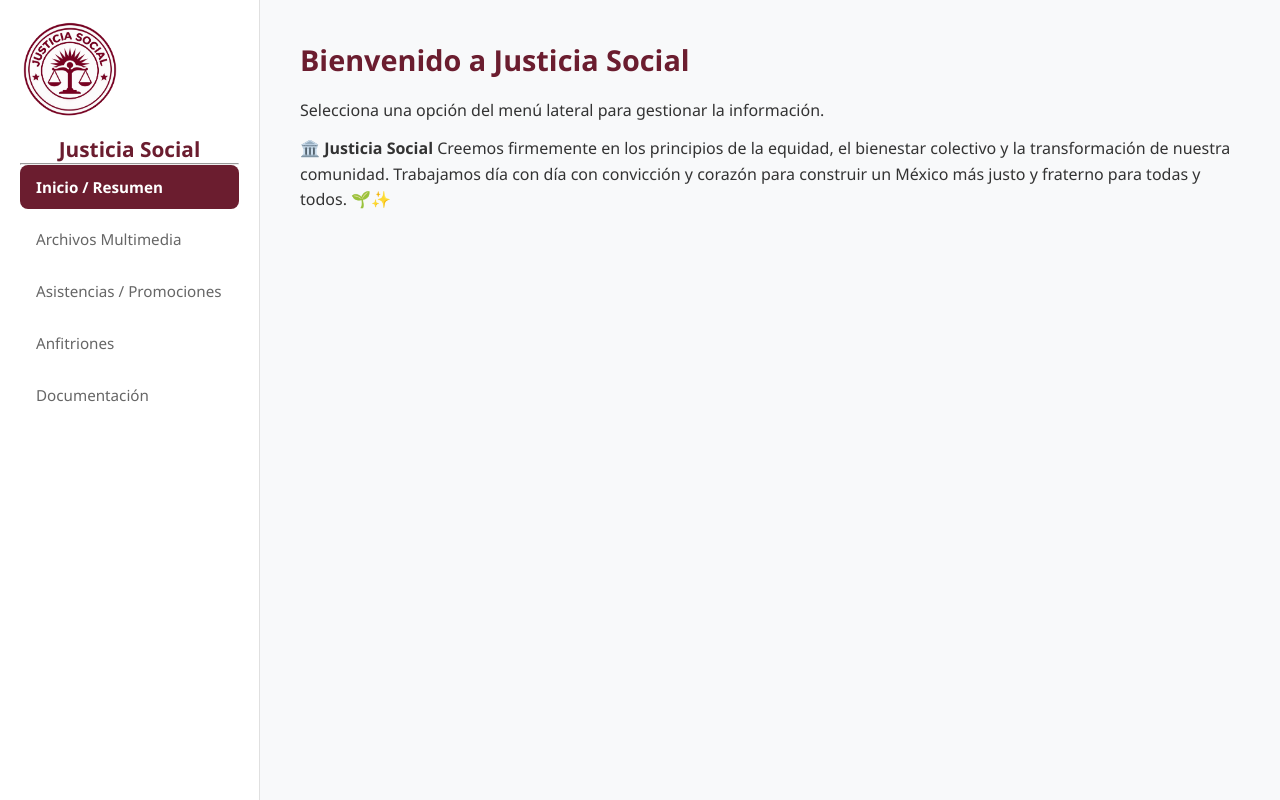
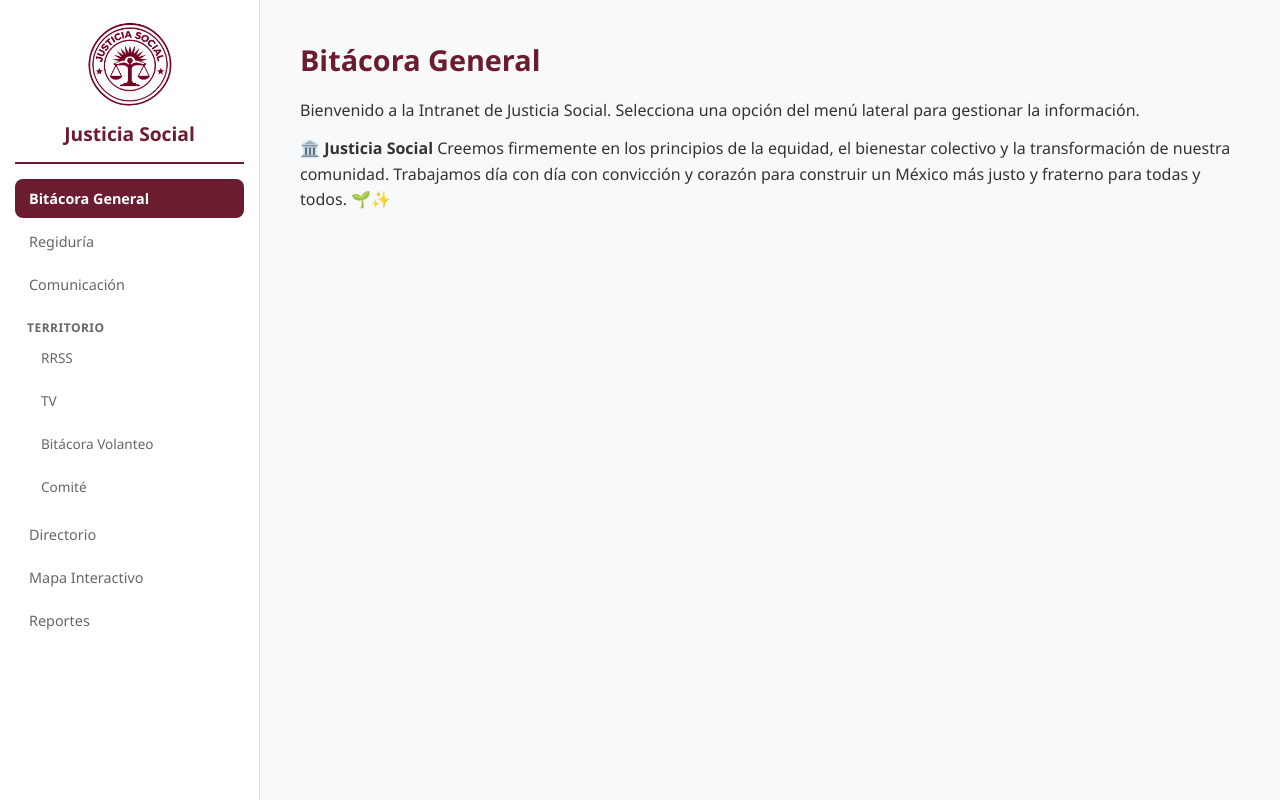
Before and after one commit to Ghost-118/justicia.social, a website: page index.html in a window 1280 px wide. Drawn offline with Linux system fonts and the light colour scheme; no server answers.

Commit message:
Actualización de la intranet: nueva navegación jerárquica y secciones de Territorio

```diff
--- a/index.html
+++ b/index.html
@@ -10,33 +10,76 @@
 
     <!-- Menú Lateral -->
     <div class="sidebar">
-        <div class="brand">
+        <div class="sidebar-header">
             <img src="logo.png" alt="Logo Justicia Social" class="sidebar-logo">
             <h2>Justicia Social</h2>
         </div>
-        <hr>
-        <button class="nav-btn active" onclick="showSection('resumen', event)">Inicio / Resumen</button>
-        <button class="nav-btn" onclick="showSection('multimedia', event)">Archivos Multimedia</button>
-        <button class="nav-btn" onclick="showSection('asistencias', event)">Asistencias / Promociones</button>
-        <button class="nav-btn" onclick="showSection('anfitriones', event)">Anfitriones</button>
-        <button class="nav-btn" onclick="showSection('documentacion', event)">Documentación</button>
+
+        <button class="nav-btn active" onclick="showSection('bitacora', event)">Bitácora General</button>
+        <button class="nav-btn" onclick="showSection('regiduria', event)">Regiduría</button>
+        <button class="nav-btn" onclick="showSection('comunicacion', event)">Comunicación</button>
+
+        <!-- Grupo Territorio -->
+        <div class="nav-group">
+            <span class="nav-header">Territorio</span>
+            <button class="nav-btn sub-item" onclick="showSection('rrss', event)">RRSS</button>
+            <button class="nav-btn sub-item" onclick="showSection('tv', event)">TV</button>
+            <button class="nav-btn sub-item" onclick="showSection('volanteo', event)">Bitácora Volanteo</button>
+            <button class="nav-btn sub-item" onclick="showSection('comite', event)">Comité</button>
+        </div>
+
+        <button class="nav-btn" onclick="showSection('directorio', event)">Directorio</button>
+        <button class="nav-btn" onclick="showSection('mapa', event)">Mapa Interactivo</button>
+        <button class="nav-btn" onclick="showSection('reportes', event)">Reportes</button>
     </div>
 
     <!-- Contenido Principal -->
     <div class="main-content">
 
-        <!-- Inicio / Resumen -->
-        <div id="resumen" class="section active">
-            <h1>Bienvenido a Justicia Social</h1>
-            <p>Selecciona una opción del menú lateral para gestionar la información.</p>
+        <!-- Bitácora General -->
+        <div id="bitacora" class="section active">
+            <h1>Bitácora General</h1>
+            <p>Bienvenido a la Intranet de Justicia Social. Selecciona una opción del menú lateral para gestionar la información.</p>
             <p style="margin-top: 15px; line-height: 1.6;">
                 🏛️ <strong>Justicia Social</strong> Creemos firmemente en los principios de la equidad, el bienestar colectivo y la transformación de nuestra comunidad. Trabajamos día con día con convicción y corazón para construir un México más justo y fraterno para todas y todos. 🌱✨
             </p>
         </div>
 
-        <!-- Archivos Multimedia -->
-        <div id="multimedia" class="section">
-            <h1>Carga de Archivos Multimedia</h1>
+        <!-- Regiduría -->
+        <div id="regiduria" class="section">
+            <h1>Regiduría</h1>
+            <div class="card">
+                <p>Gestión de asuntos de Regiduría y acuerdos municipales.</p>
+            </div>
+        </div>
+
+        <!-- Comunicación -->
+        <div id="comunicacion" class="section">
+            <h1>Comunicación</h1>
+            <div class="card">
+                <p>Módulo de prensa, comunicados y vinculación institucional.</p>
+            </div>
+        </div>
+
+        <!-- Territorio - RRSS -->
+        <div id="rrss" class="section">
+            <h1>Territorio — Redes Sociales (RRSS)</h1>
+            <div class="card">
+                <p>Seguimiento e indicadores de difusión en redes sociales por territorio.</p>
+            </div>
+        </div>
+
+        <!-- Territorio - TV -->
+        <div id="tv" class="section">
+            <h1>Territorio — TV</h1>
+            <div class="card">
+                <p>Monitoreo y contenidos de televisión y medios audiovisuales.</p>
+            </div>
+        </div>
+
+        <!-- Territorio - Bitácora Volanteo -->
+        <div id="volanteo" class="section">
+            <h1>Territorio — Bitácora de Volanteo</h1>
             <div class="card">
                 <form id="mediaForm">
                     <div class="form-group">
@@ -74,9 +117,9 @@
             </div>
         </div>
 
-        <!-- Asistencias / Promociones -->
-        <div id="asistencias" class="section">
-            <h1>Registro de Asistencias y Promociones</h1>
+        <!-- Territorio - Comité -->
+        <div id="comite" class="section">
+            <h1>Territorio — Comité</h1>
             <div class="card">
                 <form id="asistenciaForm">
                     <div class="form-group">
@@ -94,14 +137,14 @@
             </div>
 
             <div class="card">
-                <h2>Historial de Registros</h2>
+                <h2>Historial de Registros de Comité</h2>
                 <div id="asistenciasContainer" class="media-grid"></div>
             </div>
         </div>
 
-        <!-- Anfitriones -->
-        <div id="anfitriones" class="section">
-            <h1>Gestión de Anfitriones</h1>
+        <!-- Directorio -->
+        <div id="directorio" class="section">
+            <h1>Directorio de Anfitriones y Contactos</h1>
             <div class="card">
                 <form id="hostForm">
                     <div class="form-group">
@@ -123,12 +166,12 @@
                         <label>Correo de Contacto:</label>
                         <input type="email" id="hostEmail" required>
                     </div>
-                    <button type="submit" class="btn-submit">Agregar Anfitrión</button>
+                    <button type="submit" class="btn-submit">Agregar Registro</button>
                 </form>
             </div>
 
             <div class="card">
-                <h2>Lista de Anfitriones</h2>
+                <h2>Lista del Directorio</h2>
                 <table>
                     <thead>
                         <tr>
@@ -144,10 +187,20 @@
             </div>
         </div>
 
-        <!-- Documentación -->
-        <div id="documentacion" class="section">
-            <h1>Documentación del Sistema</h1>
-            <p>Guías y recursos institucionales.</p>
+        <!-- Mapa Interactivo -->
+        <div id="mapa" class="section">
+            <h1>Mapa Interactivo</h1>
+            <div class="card">
+                <p>Visualización geográfica de coberturas y reportes en tiempo real.</p>
+            </div>
+        </div>
+
+        <!-- Reportes -->
+        <div id="reportes" class="section">
+            <h1>Reportes Generales</h1>
+            <div class="card">
+                <p>Módulo de generación de informes y estadísticas consolidadas.</p>
+            </div>
         </div>
 
     </div>
--- a/styles.css
+++ b/styles.css
@@ -27,23 +27,24 @@ body {
     width: 260px;
     background-color: var(--panel-bg);
     border-right: 1px solid var(--border-color);
-    padding: 20px;
+    padding: 20px 15px;
     display: flex;
     flex-direction: column;
+    overflow-y: auto;
 }
 
 .sidebar-header {
     display: flex;
     flex-direction: column;
     align-items: center;
-    margin-bottom: 20px;
+    margin-bottom: 15px;
     border-bottom: 2px solid var(--guinda-main);
     padding-bottom: 15px;
 }
 
 .sidebar-logo {
-    width: 100px;
-    height: 100px;
+    width: 90px;
+    height: 90px;
     object-fit: contain;
     margin-bottom: 10px;
     border-radius: 50%;
@@ -51,22 +52,45 @@ body {
 
 .sidebar h2 {
     color: var(--guinda-main);
-    font-size: 1.3rem;
+    font-size: 1.2rem;
     text-align: center;
     margin: 0;
+}
+
+/* Subgrupos de Navegación */
+.nav-group {
+    display: flex;
+    flex-direction: column;
+    margin-top: 5px;
+    margin-bottom: 5px;
+}
+
+.nav-header {
+    font-size: 0.75rem;
+    text-transform: uppercase;
+    color: var(--text-muted);
+    padding: 6px 12px 2px 12px;
+    font-weight: 700;
+    letter-spacing: 0.5px;
 }
 
 .nav-btn {
     background: none;
     border: none;
     color: var(--text-muted);
-    padding: 12px 16px;
+    padding: 10px 14px;
     text-align: left;
-    font-size: 0.95rem;
+    font-size: 0.9rem;
     border-radius: 8px;
     cursor: pointer;
-    margin-bottom: 8px;
+    margin-bottom: 4px;
     transition: all 0.2s;
+    width: 100%;
+}
+
+.nav-btn.sub-item {
+    padding-left: 26px;
+    font-size: 0.85rem;
 }
 
 .nav-btn:hover {
@@ -230,22 +254,3 @@ tr:hover td {
     border-radius: 6px;
     max-height: 200px;
 }
-
-/* Documentos */
-.doc-list {
-    list-style: none;
-}
-
-.doc-list li {
-    padding: 12px 0;
-    border-bottom: 1px solid var(--border-color);
-    display: flex;
-    justify-content: space-between;
-    align-items: center;
-}
-
-.doc-list a {
-    color: var(--guinda-main);
-    font-weight: bold;
-    text-decoration: none;
-}
```
